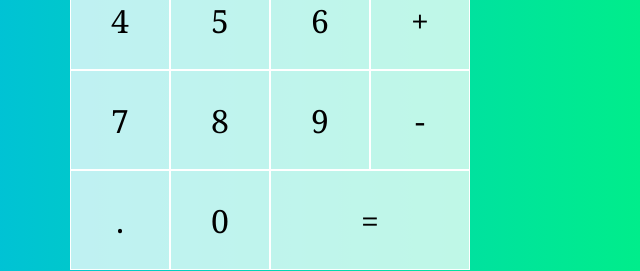
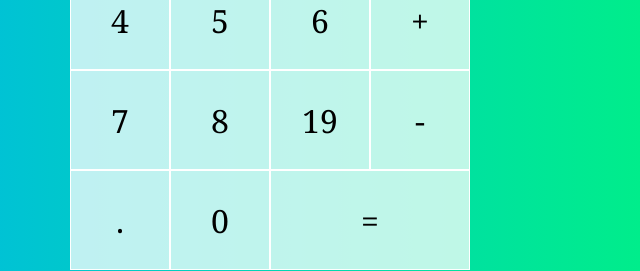
Before and after one commit to loriki7/javascriptCalculator, a plain HTML site: page index.html in a window 1280 px wide. Shown: the part 440-711 px from the top of the page, 370-1010 px from the left. Drawn offline with Linux system fonts and the light colour scheme.

Commit message:
Update index.html

```diff
--- a/index.html
+++ b/index.html
@@ -24,7 +24,7 @@
             <button data-operation>+</button>
             <button data-number>7</button>
             <button data-number>8</button>
-            <button data-number>9</button>
+            <button data-number>19</button>
             <button data-operation>-</button>
             <button data-number>.</button>
             <button>0</button>
```
